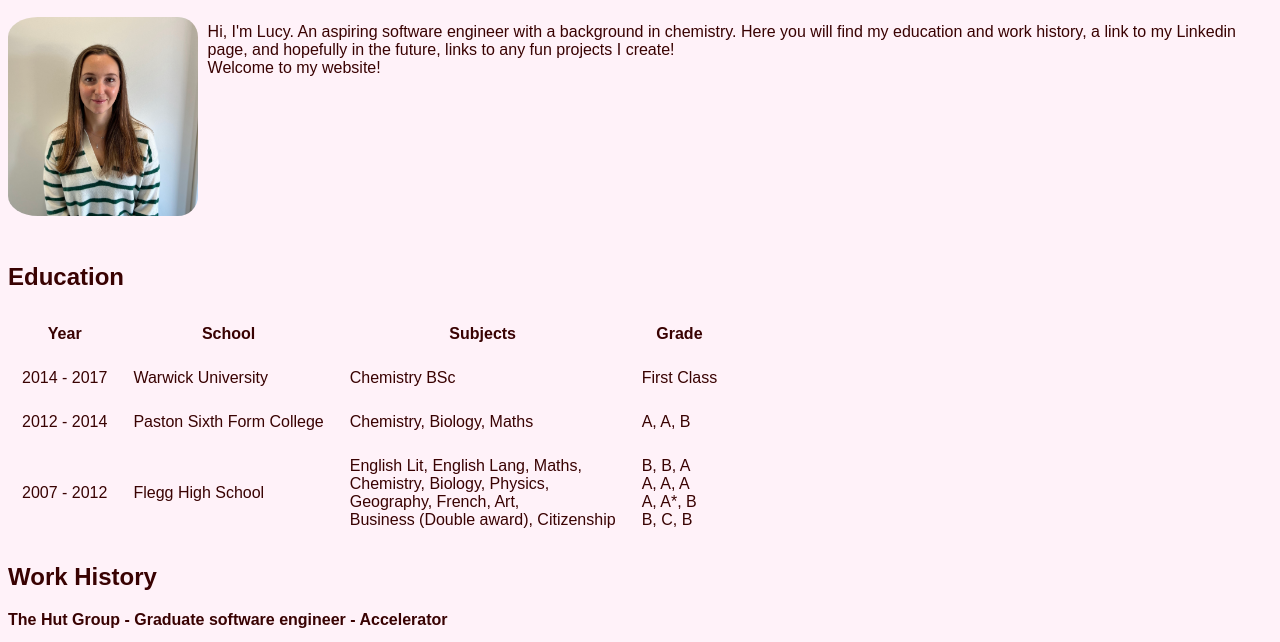
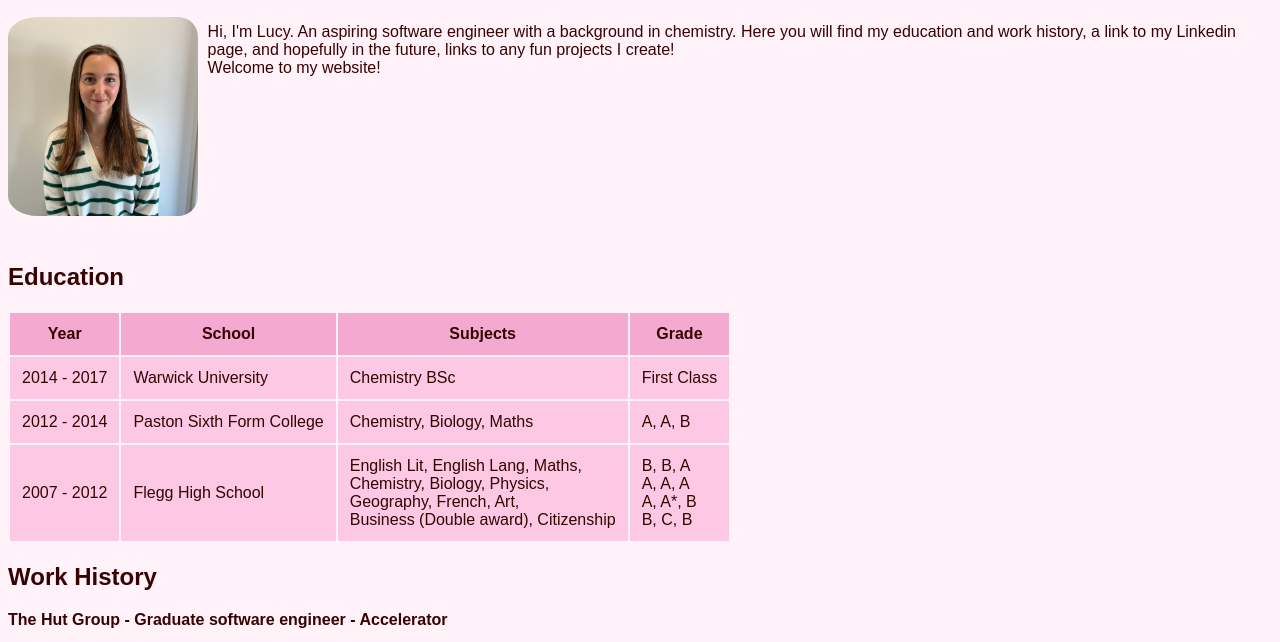
Before and after one commit to LucyHandford73/Git_Demo_Lucy, a plain HTML site: page index.html in a window 1280 px wide. Shown: the part 129-771 px from the top of the page. Drawn offline with Linux system fonts and the light colour scheme.

Commit message:
added styling for education table.

```diff
--- a/name.css
+++ b/name.css
@@ -28,11 +28,6 @@ body {
   flex-direction: row;
 }
 
-.tbl {
-  color: #390202;
-  font-family: "Work Sans", sans-serif;
-}
-
 .my_photo {
   padding-right: 10px;
   padding-bottom: 10px;
@@ -42,13 +37,26 @@ body {
   height: auto;
 }
 
+.tbl {
+  color: #390202;
+  font-family: "Work Sans", sans-serif;
+  display: flex;
+}
+
 th {
   text-align: center;
   padding: 12px;
+  background-color: #f3a9d0;
+  flex-direction: row;
+  flex: 1;
 }
+
 td {
   text-align: left;
   padding: 12px;
+  background-color: #fdc8e4;
+  flex-direction: column;
+  flex: 1;
 }
 
 a {
```
